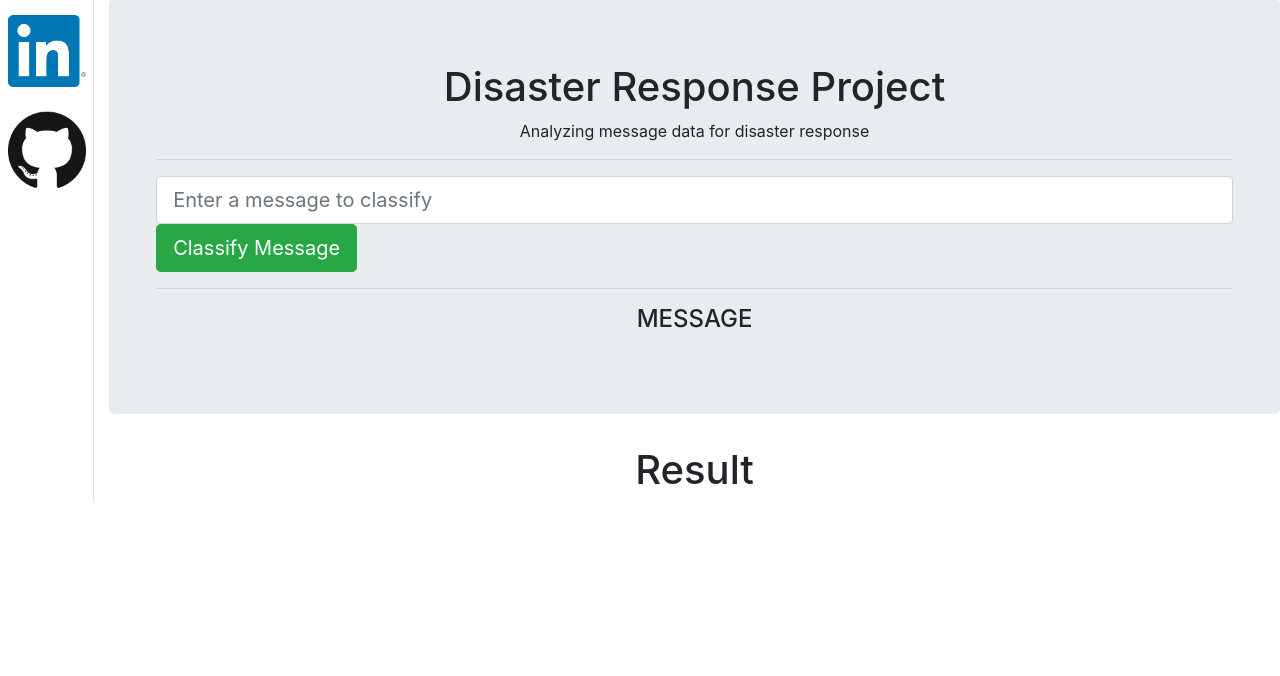
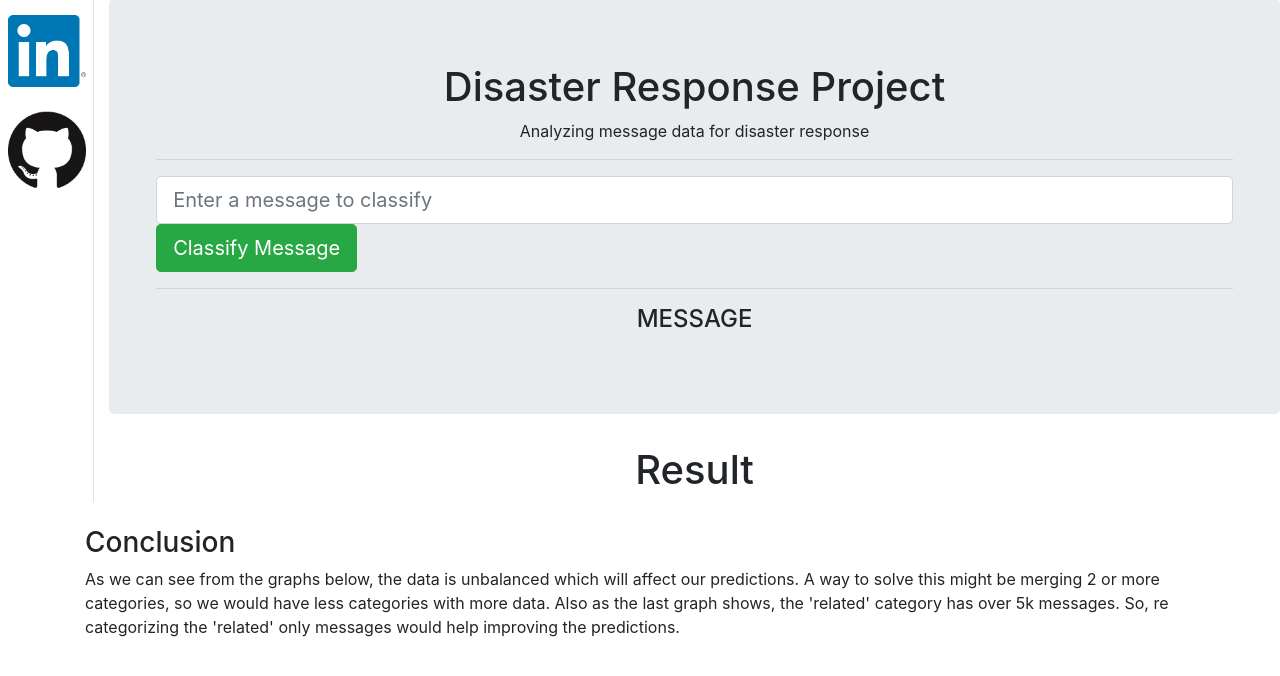
Before and after one commit to karolrives/Disaster-responses-pipeline, a Flask app: template app/templates/go.html in a window 1280 px wide. Shown: the part 57-733 px from the top of the page. Run offline with Flask 2, Linux system fonts and the light colour scheme; the template is opened without the code that fills it, so the values that code supplies are empty; parts of the project's set-up code (start-up, migrations or seed data) failed here and were passed over; some libraries are stand-ins or nearby versions.

Commit message:
Added Conclusion

```diff
--- a/app/templates/master.html
+++ b/app/templates/master.html
@@ -102,6 +102,14 @@
                 <div id="{{id}}"></div>
             {% endfor %}
         </div>
+        <div class="container mt-4">
+            <p class="h3">Conclusion</p>
+            <p>As we can see from the graphs below, the data is unbalanced which will affect our predictions.
+                A way to solve this might be merging 2 or more categories, so we would have less categories with more
+                data. Also as the last graph shows, the 'related' category has over 5k messages. So, re categorizing the
+                'related' only messages would help improving the predictions. </p>
+
+        </div>
     </div>
 
 </div>
```
